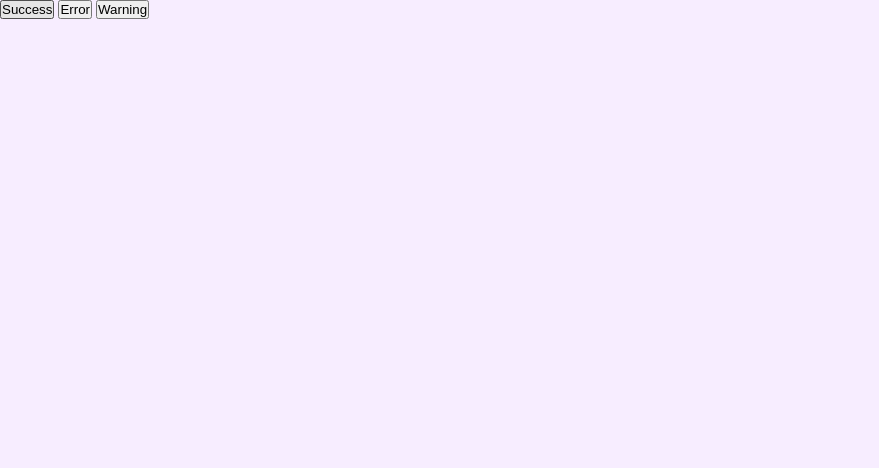
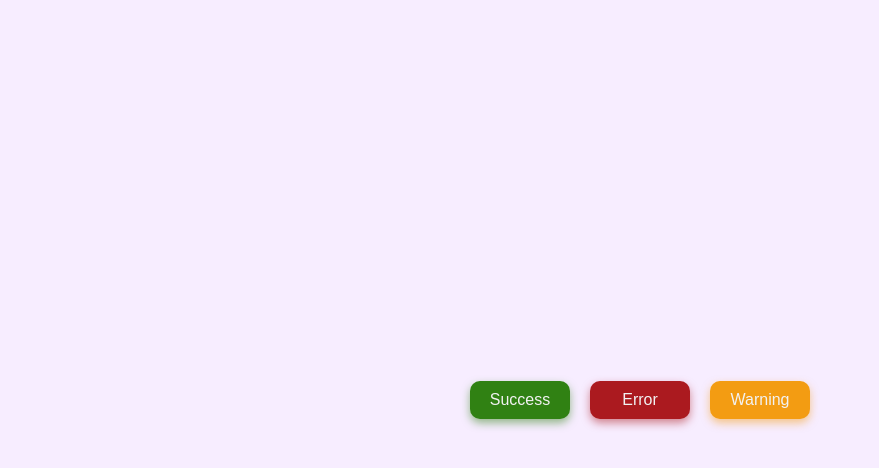
Before and after one commit to tonmoy3673/Toast-App, a plain HTML site: page index.html in a window 1280 px wide. Shown: the whole page, without its empty margins (0-879 px from the left). Drawn offline with Linux system fonts and the light colour scheme.

Commit message:
:lipstick

```diff
--- a/index.html
+++ b/index.html
@@ -21,9 +21,11 @@
       <div id="toast-conatiner"></div>
       <!-- ========== buttons ====== -->
       <div class="btn-container">
-        <button class="btn-success">Success</button>
-        <button class="btn-error">Error</button>
-        <button class="btn-warning">Warning</button>
+        <div class="buttons">
+        <button class="btn success">Success</button>
+        <button class="btn error">Error</button>
+        <button class="btn warning">Warning</button>
+        </div>
       </div>
     </main>
 
--- a/style.css
+++ b/style.css
@@ -9,5 +9,60 @@
 }
 
 body{
-    background:var(--background-color) ;
+    background:var(--background-color);
+    font-family: "Poppins", sans-serif;
 }
+.main-container{
+    width: 100%;
+    height: 100vh;
+
+}
+.btn-container{
+    width: 100%;
+    height: 100vh;
+    display: flex;
+    justify-content: center;
+    align-items: center;
+
+}
+.buttons{
+    display: flex;
+    gap: 20px;
+
+}
+.btn{
+    width: 100px;
+    padding: 10px 12px;
+    outline: 0;
+    border: 0;
+    border-radius: 10px;
+    color:#f2f2f2;
+    cursor: pointer;
+    font-size: 1rem;
+    transition: all 0.3s ease-in-out;
+    box-shadow: 0 4px 6px rgba(0, 0, 0, 0.15), 0 1px 3px rgba(0, 0, 0, 0.1);
+
+}
+
+.btn:hover {
+    transform: translateY(-5px);
+    box-shadow: 0 6px 12px rgba(0, 0, 0, 0.2), 0 3px 6px rgba(0, 0, 0, 0.15);
+}
+
+.btn:active {
+    transform: translateY(0);
+    box-shadow: 0 2px 4px rgba(0, 0, 0, 0.2);
+}
+
+.success{
+    background: #308113;
+    box-shadow: 0 4px 8px rgba(48, 129, 19, 0.5);
+}
+.error{
+    background: #ab1a1f;
+    box-shadow: 0 4px 8px rgba(171, 26, 31, 0.5);
+}
+.warning{
+    background: #f39c12;
+    box-shadow: 0 4px 8px rgba(243, 156, 18, 0.5);
+}
```
